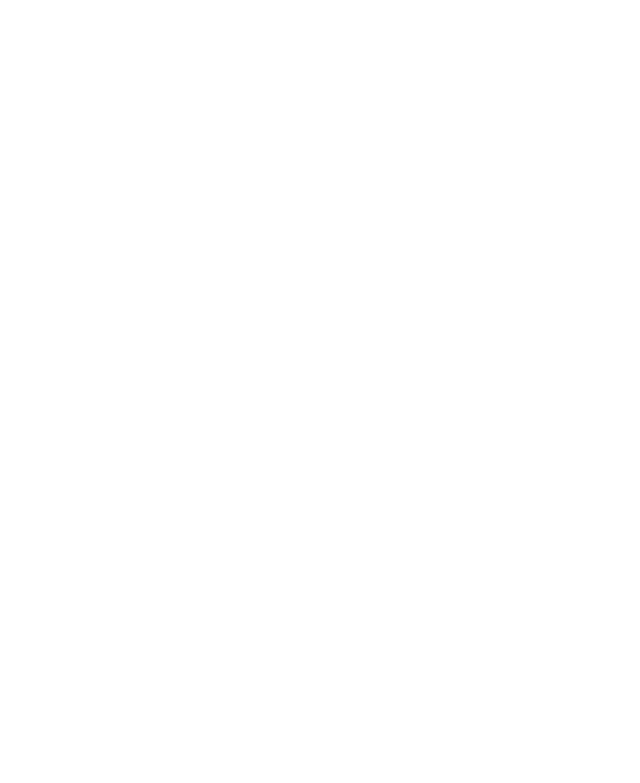
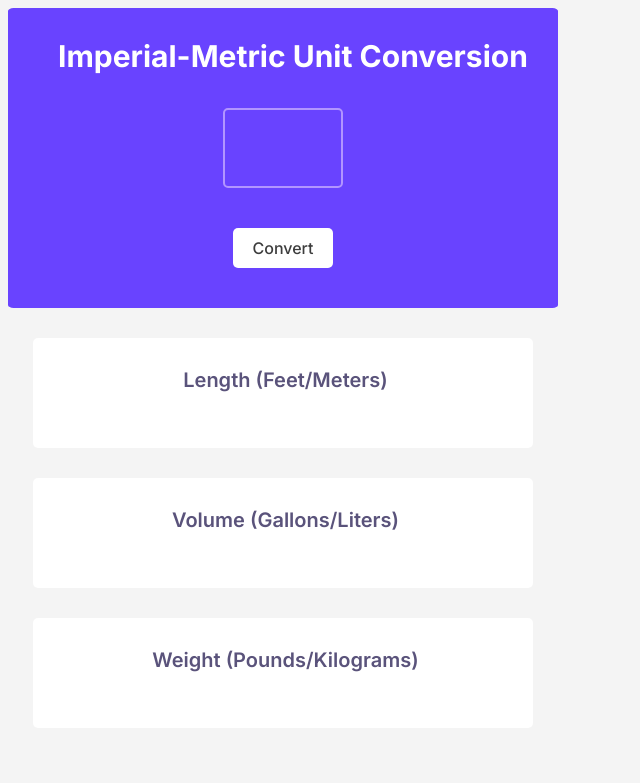
Before and after one commit to 1syunus/unit-converter, a plain HTML site: page index.html in a window 1280 px wide. Shown: the whole page, without its empty margins (0-640 px from the left). Drawn offline with Linux system fonts and the light colour scheme; a web font is replaced by a local one.

Commit message:
commit changes

```diff
--- a/index.css
+++ b/index.css
@@ -1,3 +1,102 @@
 body {
-    margin: 0;
+    text-align: center;
+    height: 750px;
+    font-family: "Inter", "sans-serif";
+    width: 550px;
+    background-color: #F4F4F4;
+
 }
+
+.hero {
+
+    height: 300px;
+    overflow: none;
+    background: #6943FF;
+    display: flex;
+    flex-direction: column;
+    text-align: center;
+    border-radius: 1%;
+}
+
+.hero h1 {
+    color: #ffff;
+    width: 450px;
+    margin-top: 30px;
+    margin-left: 50px;
+    font-size: 30px;
+    white-space: nowrap;
+    position: absolute;
+    text-align: center;
+
+}
+
+#input-value {
+    border: 2px solid #B295FF;
+    width: 120px;
+    height: 80px;
+    background: #6943FF;
+    border-radius: 5px;
+    margin-top: 100px;
+    margin-left: auto;
+    margin-right: auto;
+    padding: 35px 10px;
+    gap: 0px;
+    opacity: 0px;
+    outline: none;
+    color: #FFFFFF;
+    font-weight: 800;
+    font-size: 60px;
+    text-align: center;
+
+}
+
+#convert-btn {
+    background-color: #FFFFFF;
+    color: #3D3D3D;
+    border: none;
+    text-shadow: #0000000D 5%;
+    width: 100px;
+    height: 40px;
+    border-radius: 5px;
+    margin: auto;
+    font-family: "Inter", sans-serif;
+    font-weight: 500;
+    font-size: 16px;
+}
+
+#convert-btn:hover {
+    background-color: #F4F4F4;;
+}
+
+.conversion-sets {
+    background-color: #FFFFFF;
+    border-radius: 5px;
+    width: 500px;
+    height: 110px;
+    margin-left: 25px;
+
+
+}
+
+.conversion-sets h2 {
+    font-weight: 600;
+    font-size: 20px;
+    text-align: center;
+    margin-top: 30px;
+    color: #5A537B;
+    width: 345px;
+    height: 25px;
+    padding-left: 80px;
+    padding-top: 30px;
+}
+
+
+.conversion-sets p {
+    height: 25px;
+    width: 345px;
+    margin: auto auto;
+    font-size: 14px;
+    font-weight: 400;
+    color: #353535;
+    padding-bottom: 65px;
+}
--- a/index.html
+++ b/index.html
@@ -1,8 +1,32 @@
 <html>
     <head>
+        <link rel="preconnect" href="https://fonts.googleapis.com">
+        <link rel="preconnect" href="https://fonts.gstatic.com" crossorigin>
+        <link href="https://fonts.googleapis.com/css2?family=Inter:ital,opsz,wght@0,14..32,100..900;1,14..32,100..900&display=swap" rel="stylesheet">
+        <link rel="preconnect" href="https://fonts.googleapis.com">
+        <link rel="preconnect" href="https://fonts.gstatic.com" crossorigin>
+        <link href="https://fonts.googleapis.com/css2?family=Inika:wght@400;700&display=swap" rel="stylesheet">
         <link rel="stylesheet" href="index.css">
     </head>
     <body>
+        <div class="hero">
+            <h1>Imperial-Metric Unit Conversion</h1>
+            <input id="input-value">
+            <button id="convert-btn">Convert</button>
+        </div>
+        <div class="conversion-sets">
+            <h2>Length (Feet/Meters)</h2>
+            <p id="converted-feet"></p>
+        </div>
+        <div class="conversion-sets">
+            <h2>Volume (Gallons/Liters)</h2>
+            <p id="converted-gallon"></p>
+        </div>
+        <div class="conversion-sets">
+            <h2>Weight (Pounds/Kilograms)</h2>
+            <p id="converted-pound"></p>
+        </div>
+
         <script src="index.js"></script>
     </body>
 </html>
--- a/index.js
+++ b/index.js
@@ -3,3 +3,35 @@
 1 liter = 0.264 gallon
 1 kilogram = 2.204 pound
 */
+
+const convertBtn = document.getElementById("convert-btn")
+let convertedFt = document.getElementById("converted-feet")
+let convertedGal = document.getElementById("converted-gallon")
+let convertedLb = document.getElementById("converted-pound")
+
+
+
+
+convertBtn.addEventListener("click", function convert(){
+    let inputValue = document.getElementById("input-value").value
+    const numberValue = Number(inputValue)
+    if (isNaN(numberValue)){
+        alert("Please enter a valid number")
+        return
+    }
+    const ftToM = numberValue / 3.281
+    const roundedM = ftToM.toFixed(3)
+
+    const galToL = numberValue / 0.264
+    const roundedL = galToL.toFixed(3)
+
+    const lbToKg = numberValue / 2.204
+    const roundedKg = lbToKg.toFixed(3)
+
+    convertedFt.innerHTML = `<p>${inputValue}ft = ${roundedM}m |
+                                ${roundedM}m = ${inputValue}ft</p>`
+    convertedGal.innerHTML = `<p>${inputValue}gal = ${roundedL}L |
+                                ${roundedL}L = ${inputValue}gal</p>`
+    convertedLb.innerHTML = `<p>${inputValue}lb = ${roundedKg}kg |
+                                ${roundedKg}kg = ${inputValue}lb</p>`
+})
```
